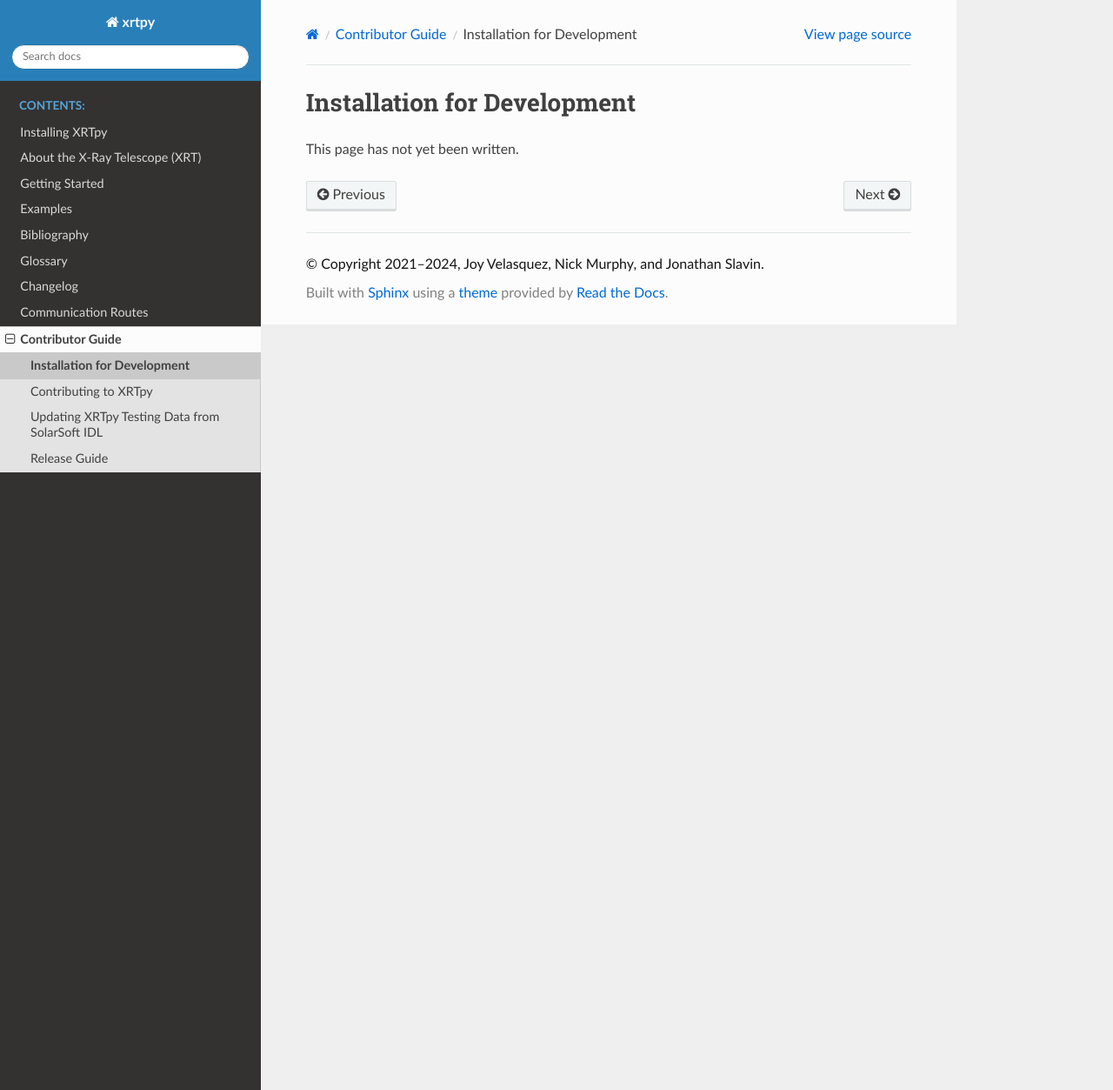
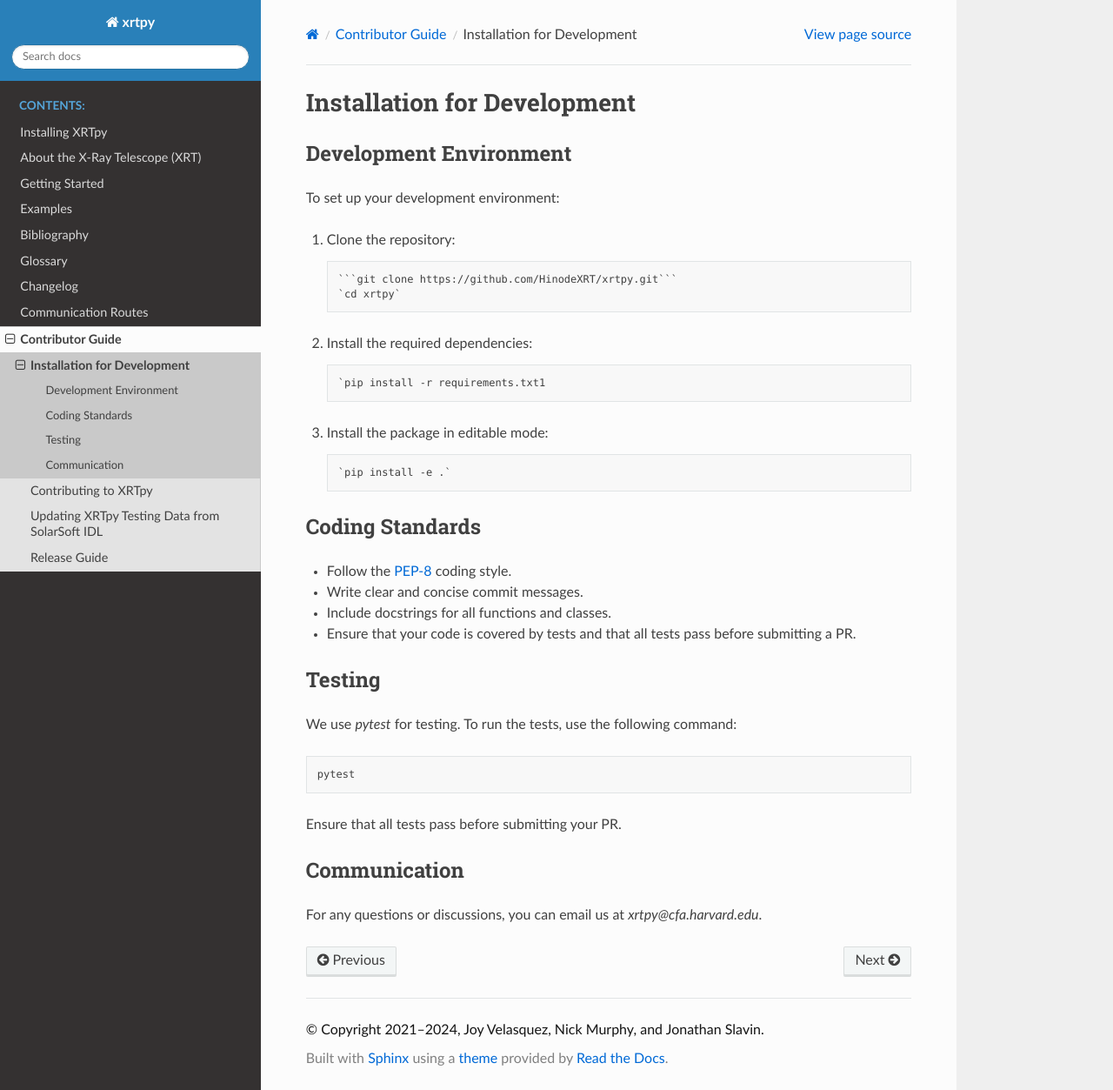
Before and after one commit to HinodeXRT/xrtpy, a Sphinx documentation site: the page built from docs/contributing/install_dev.rst, in a window 1280 px wide and 1253 px high. Shown: the whole window at 87% size. Built offline with Sphinx 7.4.7 and the Read the Docs theme 2.0.0, drawn with Linux system fonts in a browser that asks for light colours; pages that are not in the unit, such as notebooks, are missing from menus.

Commit message:
Finally updating

````diff
--- a/docs/contributing/install_dev.rst
+++ b/docs/contributing/install_dev.rst
@@ -4,4 +4,43 @@
 Installation for Development
 ****************************
 
-This page has not yet been written.
+
+Development Environment
+========================
+To set up your development environment:
+
+1. Clone the repository::
+
+   ```git clone https://github.com/HinodeXRT/xrtpy.git```
+   `cd xrtpy`
+
+2. Install the required dependencies::
+
+   `pip install -r requirements.txt1
+
+3. Install the package in editable mode::
+
+   `pip install -e .`
+
+Coding Standards
+================
+- Follow the `PEP-8`_ coding style.
+- Write clear and concise commit messages.
+- Include docstrings for all functions and classes.
+- Ensure that your code is covered by tests and that all tests pass before submitting a PR.
+
+
+Testing
+=======
+We use `pytest` for testing. To run the tests, use the following command::
+
+   pytest
+
+Ensure that all tests pass before submitting your PR.
+
+Communication
+=============
+For any questions or discussions, you can email us at `xrtpy@cfa.harvard.edu`.
+
+
+.. _PEP-8: https://peps.python.org/pep-0008/
````
